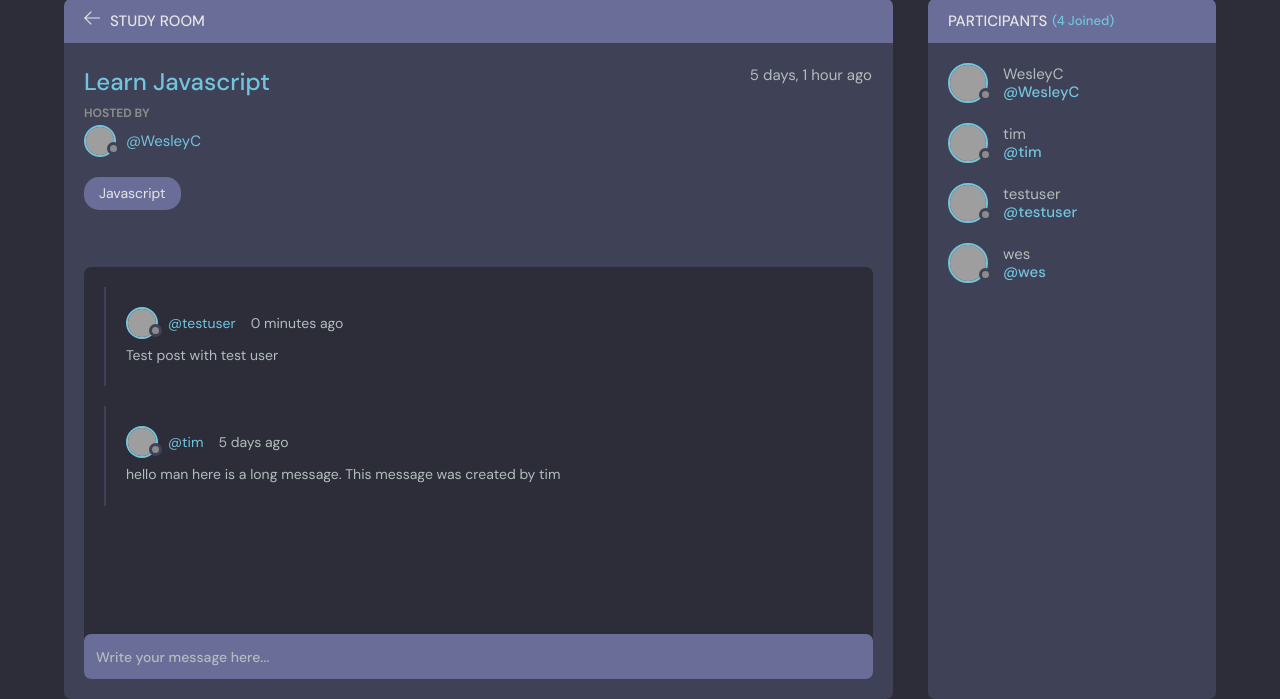
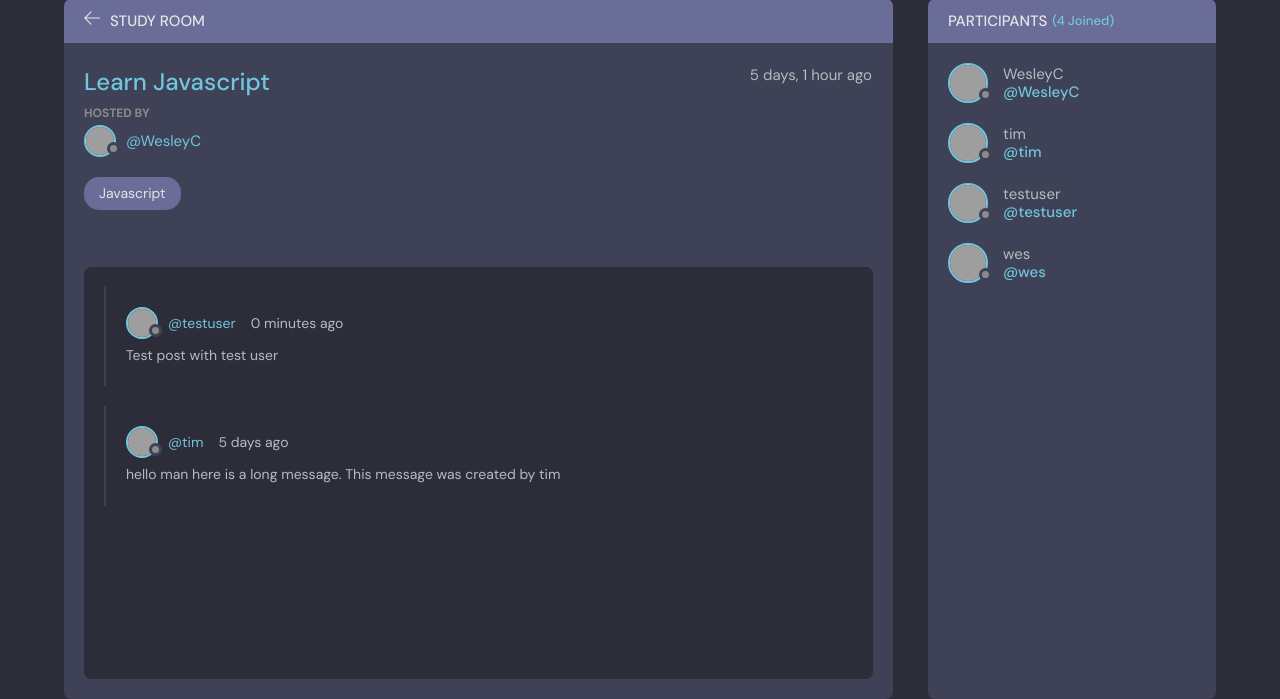
Before and after one commit to stemcreations/StudyGroup, a Django app: page /room/1/ in a window 1280 px wide. Shown: the part 101-800 px from the top of the page. Run offline with Django 4.2, Linux system fonts and the light colour scheme; data comes from the database, SQL or seed files in the repository; both versions use the stored data as it was after the commit; grey boxes are pictures that could not be loaded.

Commit message:
updated room to include the add message function

```diff
--- a/base/templates/base/room.html
+++ b/base/templates/base/room.html
@@ -94,7 +94,7 @@
                       <span class="thread__date">{{message.created|timesince}} ago</span>
                     </div>
                     {% if message.user == request.user %}
-                    <a href="{% url 'delete-message' message.user.id %}">
+                    <a href="{% url 'delete-message' message.id %}">
                     <div class="thread__delete">
                       <svg version="1.1" xmlns="http://www.w3.org/2000/svg" width="32" height="32" viewBox="0 0 32 32">
                         <title>remove</title>
@@ -114,9 +114,14 @@
               </div>
             </div>
           </div>
+          {% if request.user.is_authenticated %}
           <div class="room__message">
-            <form action="#"><input name="" placeholder="Write your message here..." /></form>
+            <form action="", method="POST">
+              {% csrf_token %}
+              <input type="text" name="body" placeholder="Write your message here..." />
+            </form>
           </div>
+          {% endif %}
         </div>
         <!-- Room End -->
 
--- a/base/templates/base/room_old.html
+++ b/base/templates/base/room_old.html
@@ -30,8 +30,8 @@
     </div>
     {% if request.user.is_authenticated %}
     <div class="comment-form">
+        {% csrf_token %}
       <form method="POST" action="">
-        {% csrf_token %}
         <input type="text" name="body" placeholder="Write your message" />
       </form>
     </div>
--- a/base/templates/base/update_user.html
+++ b/base/templates/base/update_user.html
@@ -28,7 +28,7 @@
                         </div>
                         {% endfor %}
                         <div class="form__action">
-                            <a class="btn btn--dark" href="index.html">Cancel</a>
+                            <a class="btn btn--dark" href="{% url 'home' %}">Cancel</a>
                             <button class="btn btn--main" type="submit">Update</button>
                         </div>
                     </form>
```
Also changed, not shown: db.sqlite3, 1 other file.
